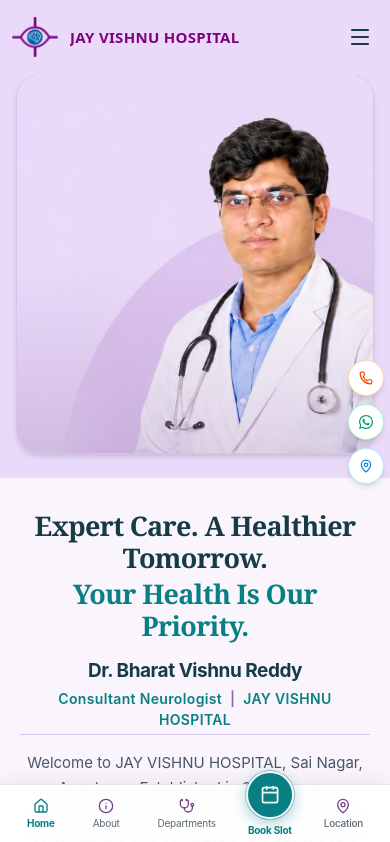
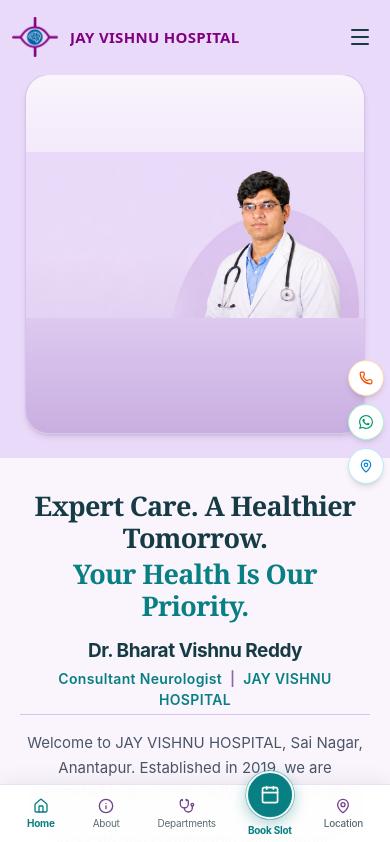
Before and after one commit to adradivya001/jay-vishnu, a Next.js app: page / in a window 390 px wide. Shown: the top 842 px of the page. Built offline with nearby package versions, Linux system fonts and the light colour scheme.

Commit message:
fix(hero): reposition doctor portrait downward with contain sizing so full head and hair are visible without cropping

```diff
--- a/components/home/Hero.tsx
+++ b/components/home/Hero.tsx
@@ -12,12 +12,16 @@ export default function Hero() {
           ========================================================================= */}
       <section className="hidden md:flex relative overflow-hidden bg-[#E9DAF9] h-[100dvh] max-h-[100dvh] items-center border-b border-[#D8C2F0] pt-[80px] sm:pt-[84px] lg:pt-[88px] box-border">
 
-        {/* Background Image: Doctor on the right fitted to the 100dvh viewport */}
+        {/* Background Image: Doctor on the right with full head and hair visible, slightly reduced size and positioned naturally downward */}
         <div
-          className="absolute inset-0 w-full h-full pointer-events-none select-none bg-no-repeat bg-right-bottom bg-contain lg:bg-contain xl:bg-contain"
+          className="absolute inset-0 w-full h-full pointer-events-none select-none bg-no-repeat"
           style={{
             backgroundImage: "url('/images/dr-bharat-vishnu-hero-perfect.jpg')",
-            backgroundPosition: 'right bottom',
+            backgroundPosition: 'right 2% bottom',
+            backgroundSize: 'contain',
+            maxHeight: 'calc(100dvh - 80px)',
+            marginTop: 'auto',
+            marginBottom: '0',
           }}
         />
 
@@ -106,15 +110,15 @@ export default function Hero() {
 
         {/* PART 1: HERO SECTION – DOCTOR IMAGE ONLY */}
         <section className="bg-[#E9DAF9] px-4 pt-[74px] pb-6 flex justify-center items-center">
-          <div className="relative w-full max-w-[360px] aspect-[4/5] max-h-[380px] rounded-3xl overflow-hidden shadow-md border border-[#D8C2F0] bg-gradient-to-b from-[#FAF5FC] via-[#E9DAF9] to-[#D8C2F0]">
+          <div className="relative w-full max-w-[340px] aspect-[4/5] max-h-[360px] rounded-3xl overflow-hidden shadow-md border border-[#D8C2F0] bg-gradient-to-b from-[#FAF5FC] via-[#E9DAF9] to-[#D8C2F0]">
             <img
               src="/images/dr-bharat-vishnu-hero-perfect.jpg"
               alt="Dr. Bharat Vishnu Reddy - Jay Vishnu Hospital"
-              className="w-full h-full object-cover"
-              style={{ objectPosition: '70% 12%' }}
+              className="w-full h-full object-contain"
+              style={{ objectPosition: 'center 40%' }}
             />
             {/* Soft subtle bottom vignette gradient */}
-            <div className="absolute inset-0 bg-gradient-to-t from-[#75428A]/20 via-transparent to-transparent pointer-events-none" />
+            <div className="absolute inset-0 bg-gradient-to-t from-[#75428A]/15 via-transparent to-transparent pointer-events-none" />
           </div>
         </section>
 
```
